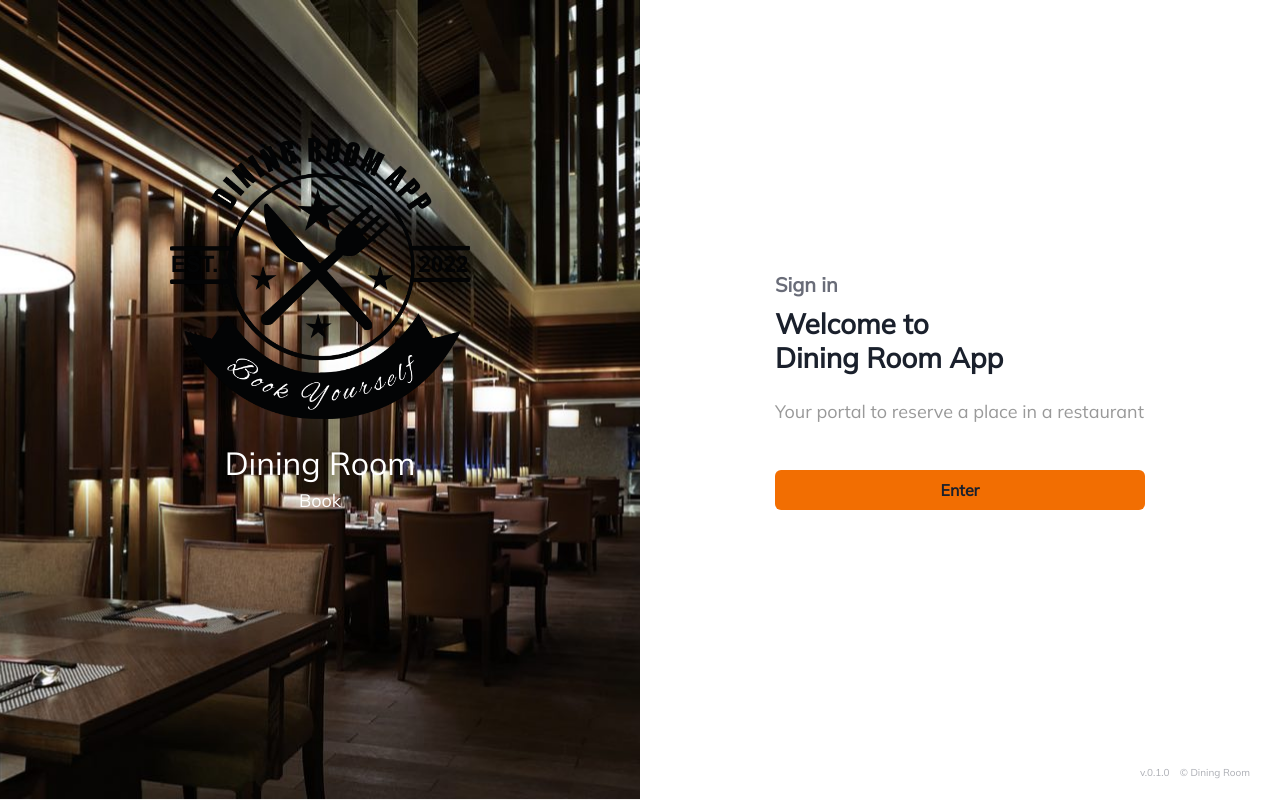
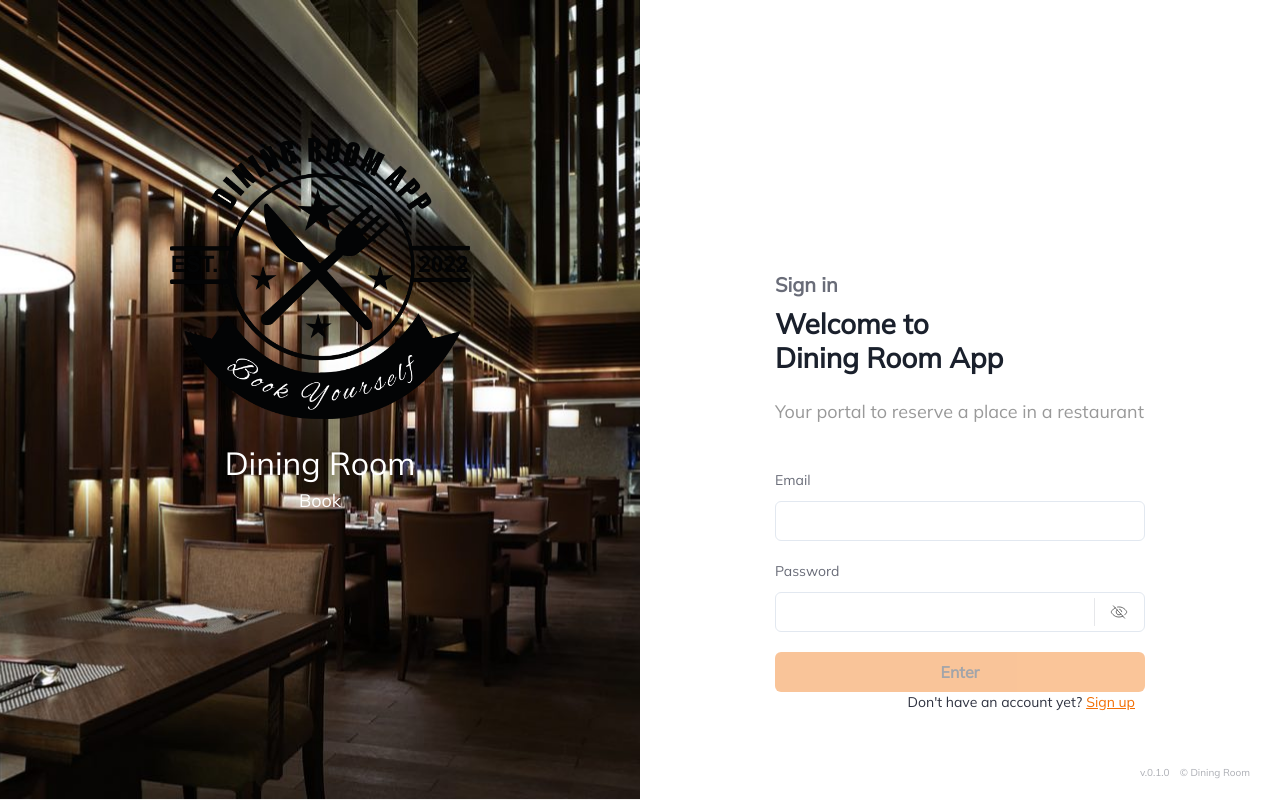
Before and after one commit to sergiocl98/finalProjectFront, a React (Create React App) app: page / in a window 1280 px wide. Built offline with nearby package versions, Linux system fonts and the light colour scheme.

Commit message:
Añadida logica de login

```diff
--- a/package.json
+++ b/package.json
@@ -27,7 +27,7 @@
     "react-redux": "^8.0.2",
     "react-router-dom": "^6.3.0",
     "react-scripts": "5.0.1",
-    "react-toastify": "^9.0.6",
+    "react-toastify": "^9.0.7",
     "reduxjs-toolkit-persist": "^7.2.1",
     "use-supercluster": "^0.4.0",
     "web-vitals": "^0.2.4"
--- a/src/containers/Layout/Topbar/TopbarProfile.jsx
+++ b/src/containers/Layout/Topbar/TopbarProfile.jsx
@@ -1,28 +1,45 @@
-import { Flex,  Text, Avatar } from '@chakra-ui/react';
-import React, { useContext } from 'react';
+import { Flex,  Text, Avatar, Stack } from '@chakra-ui/react';
+import React, { useContext, useEffect} from 'react';
 import AuthContext from '../../../store/authContext';
-import UserService from '../../../services/userService.js'
+import { useDispatch, useSelector } from 'react-redux';
+import { selectUser, SELECT_USER_DETAIL, fetchUserById } from '../../../store/slices/userSlice';
 
 const TopbarProfile = () => {
   const { logout } = useContext(AuthContext);
-  const user = UserService.getUser();
-  console.log(user);
+  const dispatch = useDispatch();
+  const userStored = useSelector(selectUser);
+  const userDetailStored = useSelector(SELECT_USER_DETAIL);
+  const {user} = userStored;
+
 
   const handleDisconnect = () => {
     logout();
   };
 
+  useEffect(() => {
+    if(user?.userId){
+      dispatch(fetchUserById(user?.userId));
+    }
+  }, [user, dispatch])
 
   return (
     <Flex position='absolute' right='0' h='100%' mr='30px'>
       <Flex mb='0' ml='20px' position='relative' alignItems='center' alignContent='center'>
         <Flex mr='20px' direction='row' justifyContent='space-between' alignItems='center' gap='10px'>
-          <Avatar size='sm' name={user?.name} />
-          <Text
-          fontSize='14px' fontWeight='700'
-          >
-            {user?.name} Usuario
-          </Text>
+          <Avatar size='md' name={userDetailStored?.name}  src={userDetailStored?.image}/>
+          <Stack>
+            <Text
+            fontSize='14px' fontWeight='700'
+            >
+              {user?.email ? user?.email : "Email"}
+            </Text>
+            <Text
+            fontSize='10px' fontWeight='700' display='flex' justifyContent='flex-end'
+            >
+              {user?.name ? user?.name : "Usuario"}
+            </Text>
+
+          </Stack>
         </Flex>
         <Text
           data-testid='link_logout'
--- a/src/containers/Login/LoginForm.jsx
+++ b/src/containers/Login/LoginForm.jsx
@@ -1,43 +1,63 @@
-import React, { useContext, useState } from 'react';
-import { Box, Button, Flex, FormControl, Heading, Image, Text } from '@chakra-ui/react';
+import React, { useContext, useEffect, useState } from 'react';
+import { Box, Button, Divider, Flex, FormControl, Heading, InputRightElement, Text } from '@chakra-ui/react';
 import AuthContext from '../../store/authContext';
 import { useNavigate } from 'react-router-dom';
-//import authService from '../../services/authService';
 import packageJson from '../../../package.json';
+import authService from '../../services/authService';
+import InputController from '../../components/Form/InputController';
+import { useForm } from 'react-hook-form';
+import { Eye, EyeSlash } from 'phosphor-react';
+import { isInvalidForm } from '../../utils/validates';
+import { useDispatch } from 'react-redux';
+import { userActions } from '../../store/slices/userSlice';
+import { toast } from 'react-toastify';
 
 const LoginForm = () => {
   const navigation = useNavigate();
+  const dispatch = useDispatch();
   const { login } = useContext(AuthContext);
 
   const [isLoading, setIsLoading] = useState(false);
+  const [showPassword, setShowPassword] = useState(false);
+  const [isSignup, setIsSignup] = useState(false);
+  const [isButtonDisabled, setIsButtonDisabled] = useState(false);
 
-   /* const handleLogin = (e) => {
+
+    const handleLogin = (e) => {
     e.preventDefault();
     setIsLoading(true);
-
+    const form = getValues()
     authService
-      .login('admin@bbva.es','secret')
+      .login(form.email,form.password)
       .then( (response) => {
         setIsLoading(false);
-
-        const {access_token, expires_in, roles, username} = response;
+        if (response.status === 401){
+          toast.error(
+            response.data,
+            { isLoading: false, autoClose: 5000, closeOnClick: true, closeButton: true, hideProgressBar: false }
+          );
+          return
+        }
+        const {token, expires_in, roles, email} = response?.data?.data;
 
         const expirationTime = new Date(
           new Date().getTime() + expires_in * 1000
         );
 
         login(
-          username,
-          access_token,
+          email,
+          token,
           expirationTime,
-          [...roles, 'ADMIN']
+          [/* ...roles, */ 'ADMIN']
         );
 
-        navigation('/loans');
+        dispatch(userActions.setUser(response?.data?.data));
+
+        navigation('/home');
       });
-  }; */
+  };
 
-  const handleLogin = (e) => {
+  /* const handleLogin = (e) => {
     e.preventDefault();
     login(
     'Agent',
@@ -46,7 +66,42 @@ const LoginForm = () => {
     ['ADMIN']
     );
     navigation('/home');
+  }; */
+  const {
+    control,
+    getValues,
+    watch
+  } = useForm({
+    mode:'onChange',
+    defaultValues:{
+      email: '',
+      password: ''
+    }
+  });
+
+  const handleShowPassword = () =>{
+    setShowPassword((prevShowPassword) => !prevShowPassword)
+  }
+
+  const handleIsSigningUp = () =>{
+    setIsSignup((prevIsSignup) => !prevIsSignup);
+  }
+
+  const handleValidForm = () => {
+    const inputsSignup = ['email','password','name'];
+    const inputsSignin = ['email','password'];
+
+    const formValues = getValues();
+
+    const isInvalid = isInvalidForm(formValues, isSignup ? inputsSignup : inputsSignin);
+
+    return isInvalid;
   };
+
+  useEffect(() => {
+      setIsButtonDisabled(handleValidForm());
+  }, [watch('email'), watch('password'), isSignup])
+
 
   return (
     <Box data-testid='log-in-form' w={ { sm:'100%', md: '50%', xl: '50%' } }>
@@ -62,10 +117,87 @@ const LoginForm = () => {
           <Box mt='50px'>
             <form onSubmit={ (e) => handleLogin(e) }>
               <Box w='100%'>
+                <InputController
+                  name='email'
+                  type='text'
+                  control={ control }
+                  formStyle={ {
+                  mb:'20px'
+                  } }
+                  label={
+                  <Text fontSize='14px' color='brand.gray2' fontWeight='500' mb='10px'>
+                      Email
+                  </Text>
+                  }
+                  rules={ {
+                  required: 'Email is required.',
+                  maxLength: {
+                      value: 255,
+                      message: 'Too many characters'
+                  },
+                  } }
+                />
+                <InputController
+                  name='password'
+                  type={showPassword ? 'text' : 'password'}
+                  control={ control }
+                  formStyle={ {
+                  mb:'20px'
+                  } }
+                  label={
+                  <Text fontSize='14px' color='brand.gray2' fontWeight='500' mb='10px'>
+                      Password
+                  </Text>
+                  }
+                  rules={ {
+                  required: 'Password is required.',
+                  maxLength: {
+                      value: 255,
+                      message: 'Too many characters'
+                  },
+                  } }
+                  inputRightElement={
+                    <InputRightElement w='' gap='10px' zIndex='1'>
+                      <Button data-testid='max-button' mr='5px' border='none' color='#2973B8' variant='seePassword' h='1.75rem' w='58px' size='sm' onClick={ () => handleShowPassword() }>
+                        <Divider orientation='vertical' color='#D6D8DD' pr='15px' />
+                        {showPassword ? <Eye size={32} color='black' weight="thin" /> : <EyeSlash size={32} color='black' weight="thin" />}
+                      </Button>
+                    </InputRightElement>
+                  }
+                />
+
+                { isSignup && <InputController
+                  name='name'
+                  type='text'
+                  control={ control }
+                  formStyle={ {
+                  mb:'20px'
+                  } }
+                  label={
+                  <Text fontSize='14px' color='brand.gray2' fontWeight='500' mb='10px'>
+                      Name
+                  </Text>
+                  }
+                  rules={ {
+                  required: 'Name is required.',
+                  maxLength: {
+                      value: 255,
+                      message: 'Too many characters'
+                  },
+                  } }
+                />}
                 <FormControl>
-                  <Button data-testid='button-signin' bgColor='brand.primary' w='370px' type='submit' isLoading={ isLoading }>{"Enter"}</Button>
+                  <Button  bgColor='brand.primary' w='370px' type='submit' isLoading={ isLoading } isDisabled={ isButtonDisabled }>{isSignup ? "Sign Up" : "Enter"}</Button>
                 </FormControl>
-
+                { isSignup ? <Text display='flex' justifyContent='flex-end' fontSize='14' fontWeight='500' color='brand.gray1' mr='10px'>
+                     Already have an account?
+                    <Text fontSize='14' fontWeight='500' color='brand.primary' textDecoration='underline' ml='4px' onClick={() => handleIsSigningUp()}>Sign in</Text>
+                </Text> :
+                <Text display='flex' justifyContent='flex-end' fontSize='14' fontWeight='500' color='brand.gray1' mr='10px'>
+                    Don't have an account yet?
+                    <Text fontSize='14' fontWeight='500' color='brand.primary' textDecoration='underline' ml='4px' onClick={() => handleIsSigningUp()}>Sign up</Text>
+                </Text>
+                }
                 <Flex position='absolute' bottom='20px' right='20px' color='#5e5e5e' fontSize='12px' alignItems='center'>
                   <Text fontSize='10' fontWeight='500' color='brand.gray3' mr='10px'>v.{packageJson.version}</Text>
                   <Text fontSize='10' fontWeight='500' color='brand.gray3' mr='10px'>
--- a/src/services/restService.js
+++ b/src/services/restService.js
@@ -6,8 +6,6 @@ import { toast } from 'react-toastify';
 import jwt_decode from 'jwt-decode';
 
 //const AVAILABLE_REQUEST_CODES = [200,201,202];
-
-var JSONbig = require('json-bigint');
 
 class RestService {
 
@@ -314,7 +312,7 @@ class RestService {
         }
 
         if (transformResponse) {
-            config.transformResponse = [(data) => JSONbig.parse(data)];
+            config.transformResponse = [(data) => (data)];
         }
 
         if (this.checkEnviromentIsDevelopmentOrTest() && mockCode) {
--- a/src/services/userService.js
+++ b/src/services/userService.js
@@ -1,3 +1,5 @@
+import restService from "./restService";
+
 class UserService {
 
     getUser() {
@@ -23,5 +25,14 @@ class UserService {
     checkExistRole(roles) {
         return this.getRoles()?.some(role => roles.includes(role));
     }
+
+    getUserById = id => {
+        const endPoint = `user/${id}`;
+
+        return restService.get(endPoint).then(response => {
+            if (!response) return Promise.reject();
+            return response?.data;
+        });
+      };
 }
 export default new UserService();
--- a/src/store/authContext.js
+++ b/src/store/authContext.js
@@ -5,7 +5,7 @@ let logoutTimeout;
 const AuthContext = React.createContext({
     token: '',
     isLoggedIn: false,
-    username: '',
+    email: '',
     roles: [],
     login: () => {},
     logout: () => {}
@@ -22,44 +22,44 @@ const calculateRemainingTime = (expirationTime) => {
 const retrieveStoredToken = () => {
     const storedToken =  localStorage.getItem('token');
     const storedExpirationTime =  localStorage.getItem('expirationTime');
-    const storedUsername =  localStorage.getItem('userName');
+    const storedEmail =  localStorage.getItem('email');
     const storedRoles =  localStorage.getItem('roles');
     const remainingTime = calculateRemainingTime(storedExpirationTime);
 
     if (remainingTime <= 60000) {
         localStorage.removeItem('token');
-        localStorage.removeItem('userName');
+        localStorage.removeItem('email');
         localStorage.removeItem('roles');
         localStorage.removeItem('expirationTime');
         return null;
     }
 
-    return { token: storedToken, userName: storedUsername, duration: remainingTime, roles: storedRoles };
+    return { token: storedToken, email: storedEmail, duration: remainingTime, roles: storedRoles };
 
 };
 
 export const AuthContextProvider = (props) => {
     const storedData =  retrieveStoredToken();
-    let initialData = {token: '', userName: '', roles: []};
+    let initialData = {token: '', email: '', roles: []};
 
     if (storedData) {
         initialData.token = storedData.token;
-        initialData.userName = storedData.userName;
+        initialData.email = storedData.email;
         initialData.roles = storedData.roles;
     }
 
     const [token, setToken] = useState(initialData.token);
-    const [userName, setUserName] = useState(initialData.userName);
+    const [email, setEmail] = useState(initialData.email);
     const [roles, setRoles] = useState(initialData.roles);
 
     const userIsLoggedIn = !!token;
 
     const logoutHandler = () => {
         setToken(null);
-        setUserName(null);
+        setEmail(null);
         setRoles(null);
         localStorage.removeItem('token');
-        localStorage.removeItem('userName');
+        localStorage.removeItem('email');
         localStorage.removeItem('roles');
         localStorage.removeItem('expirationTime');
 
@@ -68,19 +68,19 @@ export const AuthContextProvider = (props) => {
         }
     };
 
-    const loginHandler = (userName, token, expirationTime, roles) => {
+    const loginHandler = (email, token, expirationTime, roles) => {
         setToken(token);
-        setUserName(userName);
+        setEmail(email);
         setRoles(roles);
         localStorage.setItem('token', token);
         localStorage.setItem('expirationTime', expirationTime);
-        localStorage.setItem('userName', userName);
+        localStorage.setItem('email', email);
         localStorage.setItem('roles', roles);
     };
 
     const contextValue = {
         token: token,
-        username: userName,
+        email: email,
         roles: roles,
         isLoggedIn: userIsLoggedIn,
         login: loginHandler,
--- a/src/store/slices/userSlice.js
+++ b/src/store/slices/userSlice.js
@@ -1,9 +1,24 @@
-import { createSlice } from '@reduxjs/toolkit';
+import { createAsyncThunk, createSlice } from '@reduxjs/toolkit';
+import userService from '../../services/userService';
 
 const initialState = {
   status: 'idle',
-  user: {}
+  user: {},
+  userDetail: {}
 };
+
+// Actions
+export const fetchUserById = createAsyncThunk(
+  'user/getUserById',
+  async (id, { rejectWithValue }) => {
+    try {
+      const response = await userService.getUserById(id);
+      return response;
+    } catch (err) {
+      return rejectWithValue('Error');
+    }
+  }
+);
 
 export const userSlice = createSlice({
   name: 'user',
@@ -15,9 +30,28 @@ export const userSlice = createSlice({
     clearUser(state){
       state.user = {};
     },
+    reset: () => initialState
+  },
+  extraReducers: {
+    [fetchUserById.pending]: (state) => {
+      state.status = 'loading';
+      state.loading = true;
+    },
+    [fetchUserById.fulfilled]: (state, { payload }) => {
+      state.status = 'succeeded';
+      state.userDetail = payload;
+      state.error = payload?.error;
+      state.loading = false;
+    },
+    [fetchUserById.rejected]: (state, { payload }) => {
+      state.status = 'failed';
+      state.error = payload;
+      state.loading = false;
+    },
   }
 });
 
 export const selectUser = state => state.user;
+export const SELECT_USER_DETAIL = state => state.user.userDetail;
 
 export const userActions = userSlice.actions;
--- /dev/null
+++ b/src/utils/validates.js
@@ -0,0 +1,13 @@
+export const isInvalidForm = (formValues, inputs) => {
+  if (Object.keys(formValues).length === 0) return true;
+
+  let isInvalid = false;
+
+  Object.keys(formValues).forEach((key)=>{
+    if (inputs.includes(key) && (formValues[key] === undefined || formValues[key] === '')){
+      isInvalid = true;
+    }
+  });
+
+  return isInvalid;
+};
```
Also changed, not shown: src/containers/App/App.jsx (+15 -0 lines), src/services/authService.js (+5 -4 lines), 1 other file (tests, documents, lock files or other folders).
